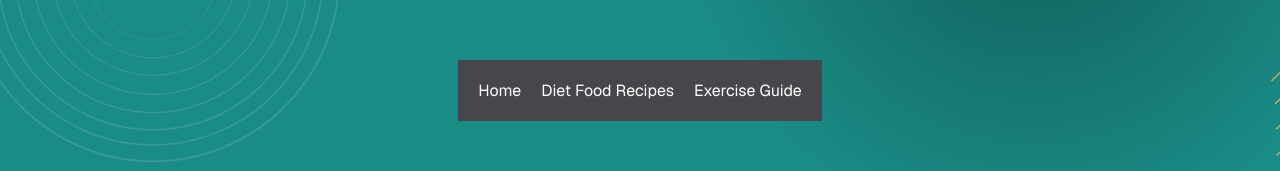
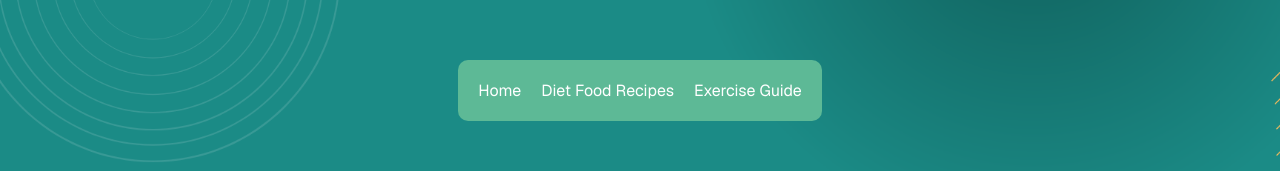
Before and after one commit to prosenjeetshil/next_app, a Next.js app: page / in a window 1280 px wide. Shown: the top 171 px of the page. Built offline with nearby package versions, Linux system fonts and the light colour scheme; no server answers.

Commit message:
feat: styles

```diff
--- a/src/app/page.module.css
+++ b/src/app/page.module.css
@@ -7,7 +7,7 @@
   background-image: url("/bg1.png");
   background-size: cover;
   background-position: center;
-  background-color: #8174a0; /* Replace with your desired color */
+  /* background-color: #8174a0;  */
   --gray-rgb: 0, 0, 0;
   --gray-alpha-200: rgba(var(--gray-rgb), 0.08);
   --gray-alpha-100: rgba(var(--gray-rgb), 0.05);
--- a/src/app/styles/ExercisesPage.module.css
+++ b/src/app/styles/ExercisesPage.module.css
@@ -1,5 +1,5 @@
 .page {
-  background-color: #8174A0; /* Replace with your desired color */
+  /* background-color: #8174A0;  */
     --gray-rgb: 0, 0, 0;
     --gray-alpha-200: rgba(var(--gray-rgb), 0.08);
     --gray-alpha-100: rgba(var(--gray-rgb), 0.05);
--- a/src/app/styles/NavBar.module.css
+++ b/src/app/styles/NavBar.module.css
@@ -1,8 +1,9 @@
 .navbar {
     display: flex;
     justify-content: space-around;
-    background-color: #45474B;
+    background-color: #5DB996;
     padding: 10px;
+    border-radius: 10px;
   }
 
   .navbar a {
--- a/src/app/styles/RecipesPage.module.css
+++ b/src/app/styles/RecipesPage.module.css
@@ -1,5 +1,5 @@
 .page {
-  background-color: #8174A0; /* Replace with your desired color */
+  /* background-color: #8174A0;  */
     --gray-rgb: 0, 0, 0;
     --gray-alpha-200: rgba(var(--gray-rgb), 0.08);
     --gray-alpha-100: rgba(var(--gray-rgb), 0.05);
```
Also changed, not shown: public/bg2.png.
